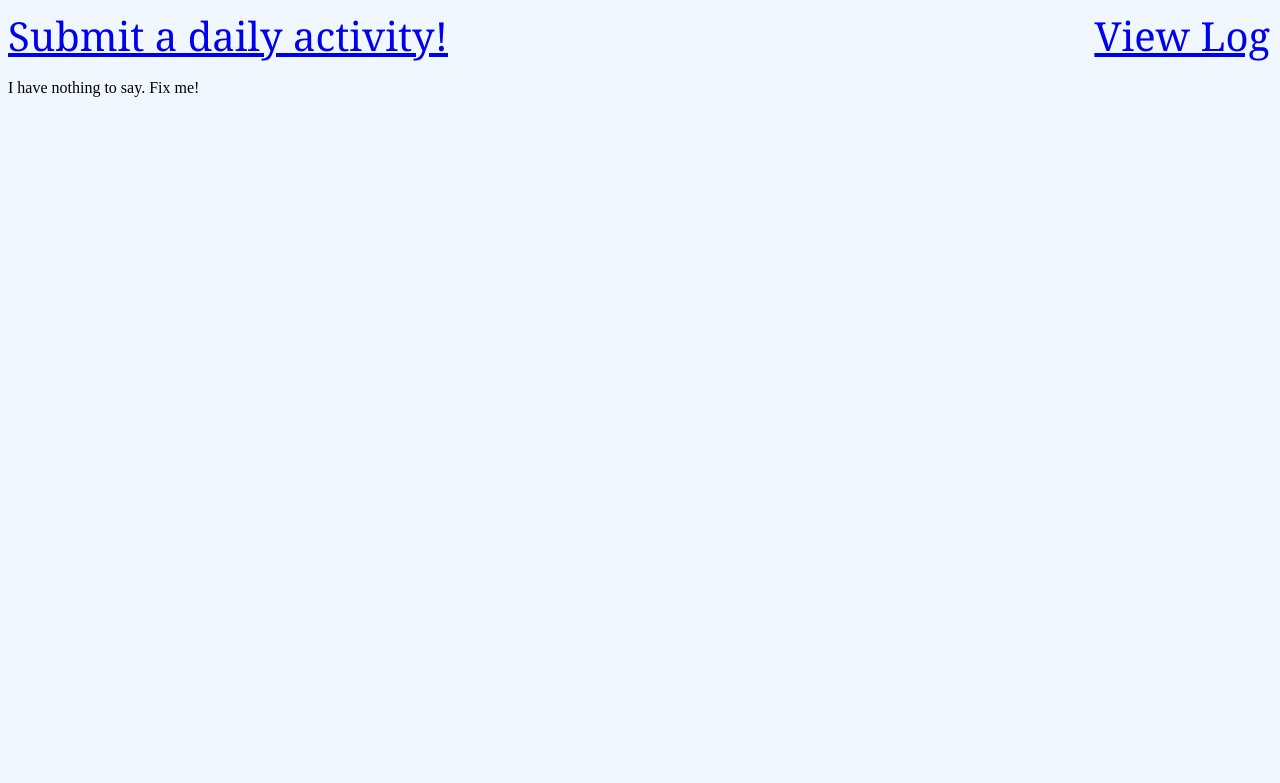
After one commit to carter7k/wellnesstracker, a Django app: template WellnessCompanion/WellnessApplication/templates/WellnessApplication/companion.html in a window 1280 px wide. The commit adds this page. Shown: the top 783 px of the page. Run offline with Django 3.2, Linux system fonts and the light colour scheme; the template is opened without the code that fills it, so the values that code supplies are empty.

Commit message:
making companion page

```diff
--- /dev/null
+++ b/WellnessCompanion/WellnessApplication/templates/WellnessApplication/companion.html
@@ -0,0 +1,17 @@
+<html>
+    <head>
+        <style>
+            a {font-size: 40px;font-family: Georgia, serif;}
+        </style>
+    </head>
+
+    <body style="background-color: #f0f7ff;">
+        <a href="/submit" style="text-align: left;">Submit a daily activity!</a>
+        <a href="/logs" style=" position: absolute; right: 10px;">View Log</a>
+        {% if output %}
+            <p>{{output}}</p>
+        {% else %}
+            <p>I have nothing to say. Fix me!</p>
+        {% endif %}
+    </body>
+</html>
--- a/WellnessCompanion/WellnessApplication/templates/WellnessApplication/logs.html
+++ b/WellnessCompanion/WellnessApplication/templates/WellnessApplication/logs.html
@@ -8,8 +8,8 @@
             a {font-size: 40px;font-family: Georgia, serif;}
         </style>
     </head>
-<body>
-    <div id = "THELIST" style="background-color: #f0f7ff;">
+<body  style="background-color: #f0f7ff;">
+    <div id = "THELIST">
     <a href="/submit" style="text-align: left;">Submit a daily activity!</a>
     <a href="/companion" style=" position: absolute; right: 10px;">My Companion</a>
     <h2>My History</h2>
```
Also changed, not shown: WellnessCompanion/WellnessApplication/views.py (+7 -1 lines).
